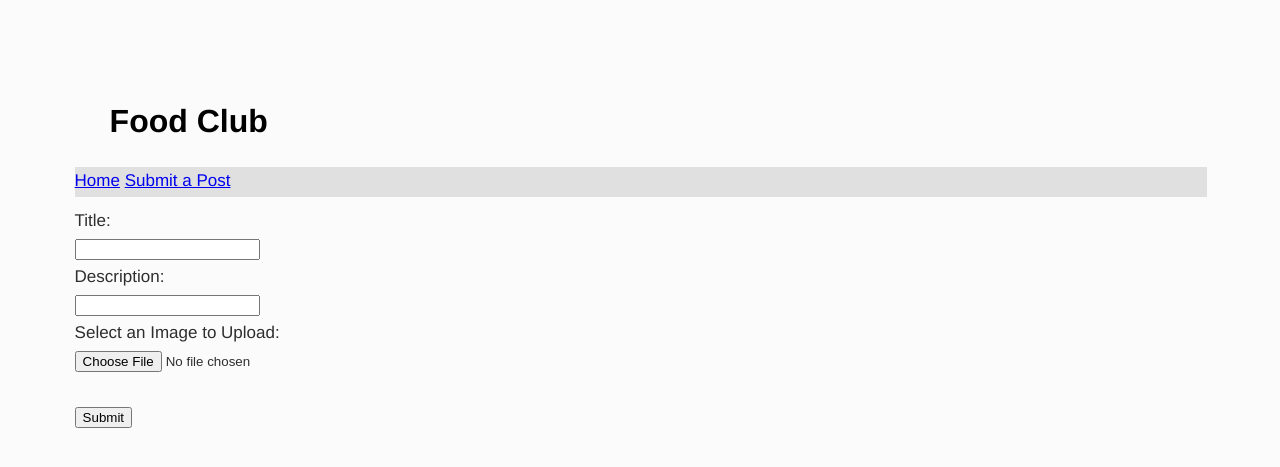
After one commit to ausdong/foodclub, a Django app: template foodclub3/blog/templates/blog/submit.html in a window 1280 px wide. The commit adds this page. Shown: the top 467 px of the page. Run offline with Django 3.2, Linux system fonts and the light colour scheme; the template is opened without the code that fills it, so the values that code supplies are empty; parts of the project's set-up code (start-up, migrations or seed data) failed here and were passed over.

Commit message:
submit page
created a basic html page for submitting a post

```diff
--- a/foodclub3/blog/templates/blog/post.html
+++ b/foodclub3/blog/templates/blog/post.html
@@ -9,7 +9,7 @@
 </div>
 <div id="navbar">
 		<a href="/">Home</a>
-		<a href="@">Submit a Post</a>
+		<a href="../submit">Submit a Post</a>
 </div>
 	<hr>
 <body>
--- /dev/null
+++ b/foodclub3/blog/templates/blog/submit.html
@@ -0,0 +1,33 @@
+{% extends 'base.html' %}
+
+{% block title %} Food Club {% endblock %}
+{% block content %}
+<div id="logo">
+	<div id="logotext">
+		<p> Food Club </p>
+	</div>
+</div>
+<div id="navbar">
+	<a href="/">Home</a>
+	<a href="#">Submit a Post</a>
+</div>
+<article>
+
+	<form method="POST"	action="../upload/" enctype="multipart/form-data">
+	<label for='name'>Title:</label>
+	<br>
+	<input type="text" name="name" >
+	<br>
+	<label for='message'>Description:</label>
+	<br>
+	<input type="text" name="message"></textarea>
+	<br>
+	<label for='uploaded_file'>Select an Image to Upload:</label>
+	<br>
+	<input type="file" name="uploaded_file">
+	<br><br>
+	<input type="submit" value="Submit" name='submit'>
+	{% csrf_token %}
+	</form>
+</article>
+{% endblock %}
--- a/foodclub3/foodclub3/urls.py
+++ b/foodclub3/foodclub3/urls.py
@@ -9,6 +9,7 @@ urlpatterns = patterns('',
     # url(r'^blog/', include('blog.urls')),
 
     url(r'^admin/', include(admin.site.urls)),
-	url(r'^$', 'blog.views.index'),
+    url(r'^$', 'blog.views.index'),
+    url(r'^submit/', 'blog.views.submit'),
     url(r'^(?P<name>[\w\-]+)/$', 'blog.views.post'),
 )
```
Also changed, not shown: foodclub3/blog/templates/blog/index.html (+1 -9 lines).
